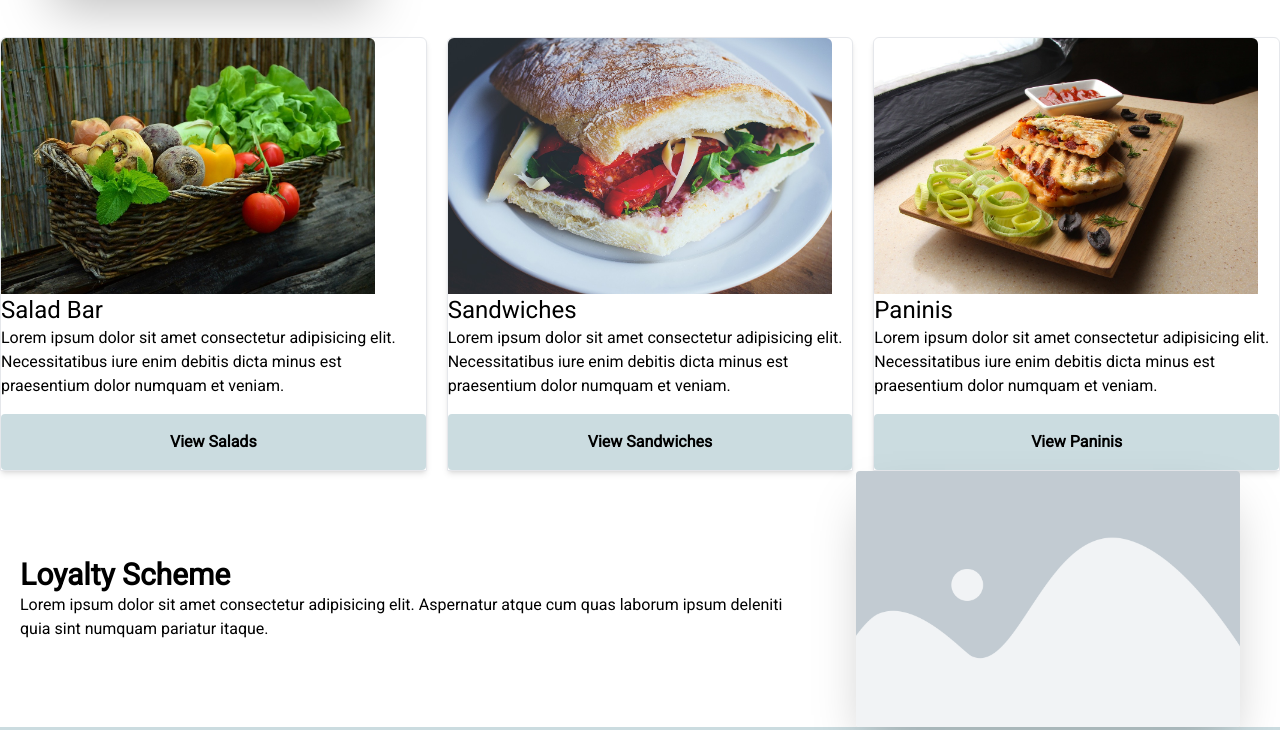
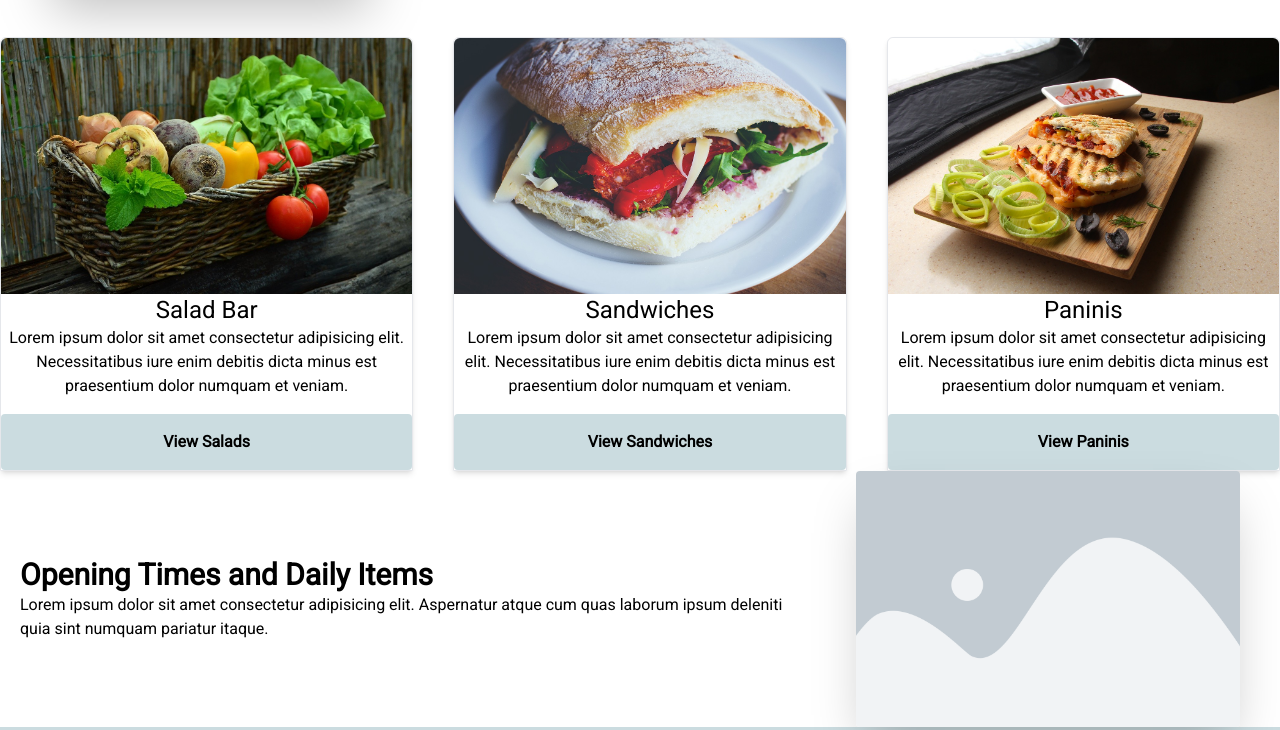
Before and after one commit to nordemaen/Loafers-Website, a website: page public/index.html in a window 1280 px wide. Shown: the part 365-1095 px from the top of the page. Drawn offline with Linux system fonts and the light colour scheme.

Commit message:
Fixed Grid Layout of Menu

```diff
--- a/public/index.html
+++ b/public/index.html
@@ -18,8 +18,8 @@
         <div class="max-w-7xl mx-auto border-b-2 border-secondary">
             <div class="flex justify-around items-center">
                 <a href="account.html">
-                    <svg xmlns="http://www.w3.org/2000/svg" class="h-6 w-6 text-gray-500" fill="none" viewBox="0 0 24 24"
-                        stroke="currentColor" stroke-width="2">
+                    <svg xmlns="http://www.w3.org/2000/svg" class="h-6 w-6 text-gray-500" fill="none"
+                        viewBox="0 0 24 24" stroke="currentColor" stroke-width="2">
                         <path stroke-linecap="round" stroke-linejoin="round"
                             d="M16 7a4 4 0 11-8 0 4 4 0 018 0zM12 14a7 7 0 00-7 7h14a7 7 0 00-7-7z" />
                     </svg>
@@ -31,8 +31,8 @@
                     <a href="contact.html" class="p-5">Contact</a>
                     <a href="" class="p-5">More</a>
                     <a href="basket.html">
-                        <svg xmlns="http://www.w3.org/2000/svg" class="h-6 w-6 text-gray-500" fill="none" viewBox="0 0 24 24"
-                            stroke="currentColor" stroke-width="2">
+                        <svg xmlns="http://www.w3.org/2000/svg" class="h-6 w-6 text-gray-500" fill="none"
+                            viewBox="0 0 24 24" stroke="currentColor" stroke-width="2">
                             <path stroke-linecap="round" stroke-linejoin="round"
                                 d="M16 11V7a4 4 0 00-8 0v4M5 9h14l1 12H4L5 9z" />
                         </svg>
@@ -42,15 +42,15 @@
                 <div class="md:hidden flex items-center">
                     <div class="m-4 m4">
                         <a href="basket.html">
-                            <svg xmlns="http://www.w3.org/2000/svg" class="h-6 w-6 inline text-gray-500" fill="none" viewBox="0 0 24 24"
-                                stroke="currentColor" stroke-width="2">
+                            <svg xmlns="http://www.w3.org/2000/svg" class="h-6 w-6 inline text-gray-500" fill="none"
+                                viewBox="0 0 24 24" stroke="currentColor" stroke-width="2">
                                 <path stroke-linecap="round" stroke-linejoin="round"
                                     d="M16 11V7a4 4 0 00-8 0v4M5 9h14l1 12H4L5 9z" />
                             </svg>
                         </a>
                         <a id="mobile-toggle">
-                            <svg xmlns="http://www.w3.org/2000/svg" class="h-6 w-6 inline text-gray-500" fill="none" viewBox="0 0 24 24"
-                                stroke="currentColor" stroke-width="2">
+                            <svg xmlns="http://www.w3.org/2000/svg" class="h-6 w-6 inline text-gray-500" fill="none"
+                                viewBox="0 0 24 24" stroke="currentColor" stroke-width="2">
                                 <path stroke-linecap="round" stroke-linejoin="round" d="M4 6h16M4 12h16M4 18h16" />
                             </svg>
                         </a>
@@ -87,10 +87,12 @@
         </div>
     </header>
     <!-- Content -->
-    <!---->
-    <div class="grid grids-col-1 lg:grid-cols-3 space-x-5">
+    <!-- Menu Examples -->
+    <section>
+        <div class="flex justify-center text-center">
+            <div class="grid grids-col-1 md:grid-cols-2 lg:grid-cols-3 gap-5 content-center space-x-5 max-w-7xl">
                 <div class="rounded-t-md border border-gray-200 shadow-md">
-            <img src="assets/media/salad-bar.jpg" alt="Image of Salad" class="rounded-t-md h-64 w-128">
+                    <img src="assets/media/salad-bar.jpg" alt="Image of Salad" class="rounded-t-md h-64 w-full object-cover">
                     <h2 class="text-2xl">Salad Bar</h2>
                     <p>
                         Lorem ipsum dolor sit amet consectetur adipisicing elit. Necessitatibus iure enim debitis dicta
@@ -100,7 +102,7 @@
                         href="menu.html#salads" target="_blank">View Salads</a>
                 </div>
                 <div class="rounded-t-md border border-gray-200 shadow-md">
-            <img src="assets/media/sandwich.jpg" alt="Image of Sandwich" class="rounded-t-md h-64 w-128">
+                    <img src="assets/media/sandwich.jpg" alt="Image of Sandwich" class="rounded-t-md h-64 w-full object-cover">
                     <h2 class="text-2xl">Sandwiches</h2>
                     <p>Lorem ipsum dolor sit amet consectetur adipisicing elit. Necessitatibus iure enim debitis dicta
                         minus
@@ -109,8 +111,8 @@
                     <a class="font-bold block text-center bg-primary p-4 mt-4 rounded text-black hover:shadow-sm transition duration-300"
                         href="menu.html#sandwich" target="_blank">View Sandwiches</a>
                 </div>
-        <div class="md:items-center rounded-t-md  border border-gray-200 shadow-md">
-            <img src="assets/media/panini.jpg" alt="Image of Panini" class="rounded-t-md h-64 w-128">
+                <div class="rounded-t-md border border-gray-200 shadow-md md:col-span-2 lg:col-span-1">
+                    <img src="assets/media/panini.jpg" alt="Image of Panini" class="rounded-t-md h-64 w-full object-cover">
                     <h2 class="text-2xl">Paninis</h2>
                     <p>Lorem ipsum dolor sit amet consectetur adipisicing elit. Necessitatibus iure enim debitis dicta
                         minus
@@ -120,15 +122,21 @@
                         href="menu.html#panini" target="_blank">View Paninis</a>
                 </div>
             </div>
+        </div>
+    </section>
     <!-- Loyalty Scheme -->
+    <section>
         <div class="flex justify-center">
             <div class="my-auto mx-5">
-            <h1 class="text-3xl font-bold">Loyalty Scheme</h1>
-            <p>Lorem ipsum dolor sit amet consectetur adipisicing elit. Aspernatur atque cum quas laborum ipsum deleniti
+                <h1 class="text-3xl font-bold">Opening Times and Daily Items</h1>
+                <p>Lorem ipsum dolor sit amet consectetur adipisicing elit. Aspernatur atque cum quas laborum ipsum
+                    deleniti
                     quia sint numquam pariatur itaque.</p>
             </div>
             <img src="assets/media/placeholder.png" alt="Loyalty Scheme" class="rounded shadow-2xl mx-10 h-64 w-128">
         </div>
+    </section>
+
     <!-- Footer -->
     <footer>
         <div class="bg-primary p-10">
```
Also changed, not shown: public/assets/css/main.css. Lines whose indentation alone changed are shown as unchanged.
